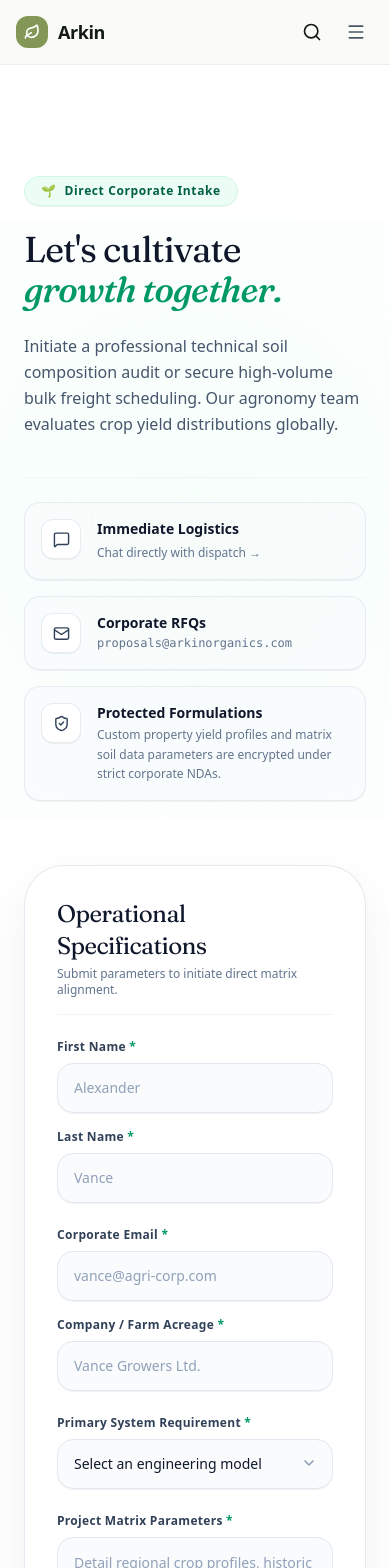
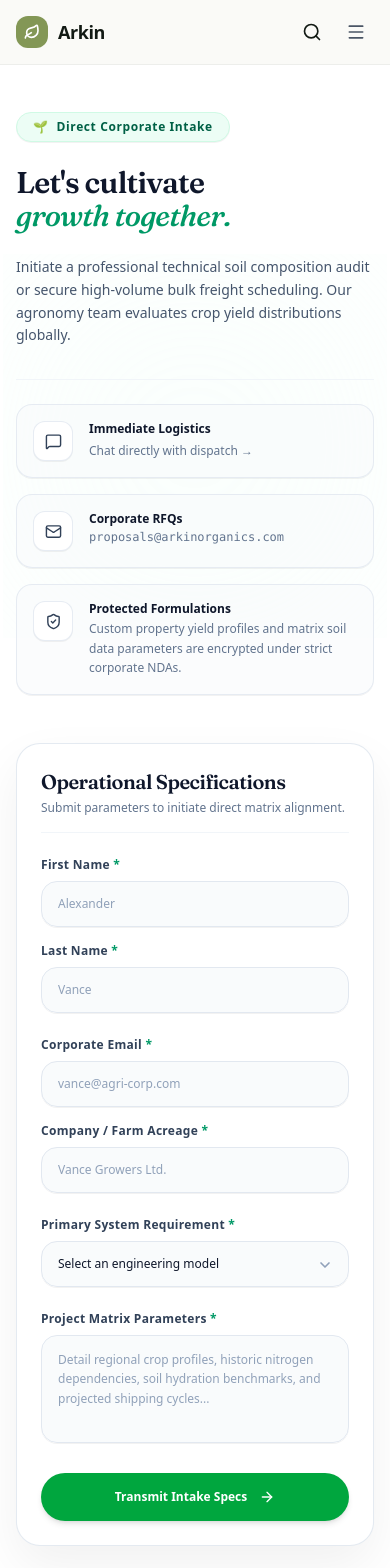
Before and after one commit to kuldeepsharma1/bio-farm, a Next.js app: page /contact-us in a window 390 px wide. Shown: the top 1568 px of the page. Built offline with nearby package versions, Linux system fonts and the light colour scheme; no server answers.

Commit message:
refactor: adjust spacing and typography across multiple components for improved layout and readability

```diff
--- a/src/components/General/Benifits.tsx
+++ b/src/components/General/Benifits.tsx
@@ -37,11 +37,11 @@ const benefits = [
 
 export default function Benefits() {
   return (
-    <section className="bg-[#F7F9F6] px-6 py-20 lg:py-28 lg:px-12 border-t border-[#E4EAE5]">
+    <section className="bg-[#F7F9F6] px-6 py-16 lg:py-28 lg:px-12 border-t border-[#E4EAE5]">
       <div className="mx-auto max-w-6xl">
         {/* Header */}
         <div className="text-center mb-14 lg:mb-18">
-          <h2 className="text-3xl sm:text-4xl md:text-[42px] font-bold tracking-tight text-[#1A2B1C] mb-4">
+          <h2 className="text-3xl sm:text-4xl md:text-[42px] font-semibold tracking-tight text-[#1A2B1C] mb-4">
             Benefits & Results
           </h2>
           <p className="text-[#5A6B5C] max-w-xl mx-auto text-base sm:text-lg leading-relaxed">
--- a/src/components/General/Contact.tsx
+++ b/src/components/General/Contact.tsx
@@ -33,7 +33,7 @@ export default function ContactPage() {
   };
 
   return (
-    <section className="relative min-h-screen bg-white px-6 py-28 lg:px-20 text-slate-900 selection:bg-emerald-500 selection:text-white overflow-hidden" id="contact">
+    <section className="relative min-h-screen bg-white px-4 sm:px-6 lg:px-20  py-12 sm:pb-28 lg:pb-36 text-slate-900 selection:bg-emerald-500 selection:text-white overflow-hidden" id="contact">
 
       {/* Global Font Injection for Fraunces & Inter */}
       <style jsx global>{`
@@ -45,16 +45,16 @@ export default function ContactPage() {
 
       {/* Subtle Organic Background Glow */}
       <div className="pointer-events-none absolute top-1/4 left-1/2 -translate-x-1/2 -translate-y-1/2 flex items-center justify-center overflow-hidden">
-        <div className="h-150 w-150 rounded-full bg-emerald-50/50 blur-[140px]" />
+        <div className="h-96 w-96 sm:h-150 sm:w-150 rounded-full bg-emerald-50/50 blur-[140px]" />
       </div>
 
       <div className="relative z-10 max-w-6xl mx-auto">
 
         {/* Split Grid Layout with Generous Whitespace */}
-        <div className="grid grid-cols-1 lg:grid-cols-12 gap-16 lg:gap-24 items-start">
+        <div className="grid grid-cols-1 lg:grid-cols-12 gap-12 lg:gap-24 items-start">
 
           {/* Left Column: Typography & Corporate Channels */}
-          <div className="lg:col-span-5 lg:sticky lg:top-28 space-y-10">
+          <div className="lg:col-span-5 lg:sticky lg:top-8 space-y-8 lg:space-y-10">
             <div className="space-y-6">
 
               {/* Sprout Badge */}
@@ -64,13 +64,13 @@ export default function ContactPage() {
               </div>
 
               {/* Main Headline in Fraunces Serif */}
-              <h1 className="font-fraunces text-4xl font-normal tracking-tight text-slate-900 sm:text-5xl leading-[1.1]">
+              <h1 className="font-fraunces text-3xl sm:text-4xl lg:text-5xl font-semibold tracking-tight text-slate-900 leading-[1.1]">
                 Let&apos;s cultivate <br />
                 <span className="italic text-emerald-600 font-medium">growth together.</span>
               </h1>
 
               {/* Description */}
-              <p className="text-base text-slate-600 font-normal leading-relaxed max-w-md">
+              <p className="text-sm sm:text-base text-slate-600 font-normal leading-relaxed max-w-md">
                 Initiate a professional technical soil composition audit or secure high-volume bulk freight scheduling. Our agronomy team evaluates crop yield distributions globally.
               </p>
             </div>
@@ -83,13 +83,13 @@ export default function ContactPage() {
                 <div className="flex items-center justify-center w-10 h-10 rounded-xl bg-white text-slate-700 group-hover:text-emerald-600 shadow-2xs transition-all shrink-0 border border-slate-200/80">
                   <MessageSquare size={17} />
                 </div>
-                <div className="flex-1">
-                  <h4 className="text-sm font-semibold text-slate-900">Immediate Logistics</h4>
+                <div className="flex-1 min-w-0">
+                  <h4 className="text-xs sm:text-sm font-semibold text-slate-900">Immediate Logistics</h4>
                   <a
                     href="https://wa.me/yournumber"
                     target="_blank"
                     rel="noopener noreferrer"
-                    className="text-xs text-slate-500 hover:text-emerald-600 font-medium transition-colors inline-flex items-center gap-1 mt-0.5"
+                    className="text-xs text-slate-500 hover:text-emerald-600 font-medium transition-colors inline-flex items-center gap-1 mt-0.5 truncate"
                   >
                     Chat directly with dispatch &rarr;
                   </a>
@@ -101,9 +101,9 @@ export default function ContactPage() {
                 <div className="flex items-center justify-center w-10 h-10 rounded-xl bg-white text-slate-700 shadow-2xs shrink-0 border border-slate-200/80">
                   <Mail size={17} />
                 </div>
-                <div>
-                  <h4 className="text-sm font-semibold text-slate-900">Corporate RFQs</h4>
-                  <p className="text-xs text-slate-500 mt-0.5 font-mono select-all">
+                <div className="min-w-0">
+                  <h4 className="text-xs sm:text-sm font-semibold text-slate-900">Corporate RFQs</h4>
+                  <p className="text-xs text-slate-500 mt-0.5 font-mono select-all truncate">
                     proposals@arkinorganics.com
                   </p>
                 </div>
@@ -115,8 +115,8 @@ export default function ContactPage() {
                   <ShieldCheck size={17} />
                 </div>
                 <div>
-                  <h4 className="text-sm font-semibold text-slate-900">Protected Formulations</h4>
-                  <p className="text-xs text-slate-500 mt-0.5 leading-relaxed">
+                  <h4 className="text-xs sm:text-sm font-semibold text-slate-900">Protected Formulations</h4>
+                  <p className="text-xs text-slate-500 mt-0.5 leading-relaxed font-normal">
                     Custom property yield profiles and matrix soil data parameters are encrypted under strict corporate NDAs.
                   </p>
                 </div>
@@ -125,9 +125,9 @@ export default function ContactPage() {
             </div>
           </div>
 
-          {/* Right Column: Premium Vercel/Linear/Stripe Style Form Card */}
+          {/* Right Column: Premium Form Card */}
           <div className="lg:col-span-7 w-full">
-            <div className="bg-white border border-slate-200/90 shadow-[0_20px_50px_rgba(0,0,0,0.06)] rounded-[2.5rem] p-8 md:p-12 relative overflow-hidden">
+            <div className="bg-white border border-slate-200/90 shadow-[0_20px_50px_rgba(0,0,0,0.06)] rounded-3xl sm:rounded-[2.5rem] p-6 sm:p-10 lg:p-12 relative overflow-hidden">
 
               <AnimatePresence mode="wait">
                 {!isSubmitted ? (
@@ -140,7 +140,7 @@ export default function ContactPage() {
                   >
 
                     <div className="space-y-1 pb-4 border-b border-slate-100">
-                      <h2 className="font-fraunces text-2xl font-normal tracking-tight text-slate-900">
+                      <h2 className="font-fraunces text-xl sm:text-2xl font-semibold tracking-tight text-slate-900">
                         Operational Specifications
                       </h2>
                       <p className="text-xs text-slate-500 font-normal">
@@ -161,7 +161,7 @@ export default function ContactPage() {
                           placeholder="Alexander"
                           value={formData.firstName}
                           onChange={(e) => setFormData({...formData, firstName: e.target.value})}
-                          className="w-full bg-slate-50/80 text-slate-900 placeholder-slate-400 text-sm px-4 py-3.5 rounded-2xl border border-slate-200 focus:outline-none focus:border-slate-900 focus:bg-white transition-all duration-200 shadow-2xs"
+                          className="w-full bg-slate-50/80 text-slate-900 placeholder-slate-400 text-xs sm:text-sm px-4 py-3.5 rounded-2xl border border-slate-200 focus:outline-none focus:border-slate-900 focus:bg-white transition-all duration-200 shadow-2xs font-normal"
                         />
                       </div>
                       <div className="space-y-2">
@@ -175,7 +175,7 @@ export default function ContactPage() {
                           placeholder="Vance"
                           value={formData.lastName}
                           onChange={(e) => setFormData({...formData, lastName: e.target.value})}
-                          className="w-full bg-slate-50/80 text-slate-900 placeholder-slate-400 text-sm px-4 py-3.5 rounded-2xl border border-slate-200 focus:outline-none focus:border-slate-900 focus:bg-white transition-all duration-200 shadow-2xs"
+                          className="w-full bg-slate-50/80 text-slate-900 placeholder-slate-400 text-xs sm:text-sm px-4 py-3.5 rounded-2xl border border-slate-200 focus:outline-none focus:border-slate-900 focus:bg-white transition-all duration-200 shadow-2xs font-normal"
                         />
                       </div>
                     </div>
@@ -193,7 +193,7 @@ export default function ContactPage() {
                           placeholder="vance@agri-corp.com"
                           value={formData.workEmail}
                           onChange={(e) => setFormData({...formData, workEmail: e.target.value})}
-                          className="w-full bg-slate-50/80 text-slate-900 placeholder-slate-400 text-sm px-4 py-3.5 rounded-2xl border border-slate-200 focus:outline-none focus:border-slate-900 focus:bg-white transition-all duration-200 shadow-2xs"
+                          className="w-full bg-slate-50/80 text-slate-900 placeholder-slate-400 text-xs sm:text-sm px-4 py-3.5 rounded-2xl border border-slate-200 focus:outline-none focus:border-slate-900 focus:bg-white transition-all duration-200 shadow-2xs font-normal"
                         />
                       </div>
                       <div className="space-y-2">
@@ -207,7 +207,7 @@ export default function ContactPage() {
                           placeholder="Vance Growers Ltd."
                           value={formData.companyName}
                           onChange={(e) => setFormData({...formData, companyName: e.target.value})}
-                          className="w-full bg-slate-50/80 text-slate-900 placeholder-slate-400 text-sm px-4 py-3.5 rounded-2xl border border-slate-200 focus:outline-none focus:border-slate-900 focus:bg-white transition-all duration-200 shadow-2xs"
+                          className="w-full bg-slate-50/80 text-slate-900 placeholder-slate-400 text-xs sm:text-sm px-4 py-3.5 rounded-2xl border border-slate-200 focus:outline-none focus:border-slate-900 focus:bg-white transition-all duration-200 shadow-2xs font-normal"
                         />
                       </div>
                     </div>
@@ -223,7 +223,7 @@ export default function ContactPage() {
                           required
                           value={formData.serviceRequired}
                           onChange={(e) => setFormData({...formData, serviceRequired: e.target.value})}
-                          className="w-full bg-slate-50/80 text-slate-900 text-sm px-4 py-3.5 rounded-2xl border border-slate-200 focus:outline-none focus:border-slate-900 focus:bg-white transition-all duration-200 appearance-none cursor-pointer pr-10 shadow-2xs"
+                          className="w-full bg-slate-50/80 text-slate-900 text-xs sm:text-sm px-4 py-3.5 rounded-2xl border border-slate-200 focus:outline-none focus:border-slate-900 focus:bg-white transition-all duration-200 appearance-none cursor-pointer pr-10 shadow-2xs font-normal"
                         >
                           <option value="" disabled>Select an engineering model</option>
                           <option value="soil-audit">Technical Biological Soil Mapping Matrix</option>
@@ -249,14 +249,14 @@ export default function ContactPage() {
                         placeholder="Detail regional crop profiles, historic nitrogen dependencies, soil hydration benchmarks, and projected shipping cycles..."
                         value={formData.projectDetails}
                         onChange={(e) => setFormData({...formData, projectDetails: e.target.value})}
-                        className="w-full bg-slate-50/80 text-slate-900 placeholder-slate-400 text-sm px-4 py-3.5 rounded-2xl border border-slate-200 focus:outline-none focus:border-slate-900 focus:bg-white transition-all duration-200 resize-none leading-relaxed shadow-2xs"
+                        className="w-full bg-slate-50/80 text-slate-900 placeholder-slate-400 text-xs sm:text-sm px-4 py-3.5 rounded-2xl border border-slate-200 focus:outline-none focus:border-slate-900 focus:bg-white transition-all duration-200 resize-none leading-relaxed shadow-2xs font-normal"
                       />
                     </div>
 
-                    {/* Submit Action Button (Black filled changing to emerald on hover, Linear style) */}
+                    {/* Submit Action Button */}
                     <button
                       type="submit"
-                      className="w-full group flex items-center justify-center gap-3 px-8 py-4 bg-slate-900 hover:bg-emerald-600 text-white rounded-full text-sm font-semibold transition-all duration-300 cursor-pointer mt-6 shadow-md hover:shadow-lg hover:-translate-y-0.5"
+                      className="w-full group flex items-center justify-center gap-3 py-4 bg-green-600 hover:bg-green-500 text-white rounded-full text-xs sm:text-sm font-semibold transition-all duration-300 cursor-pointer mt-6 shadow-md hover:shadow-lg hover:-translate-y-0.5 active:scale-95"
                     >
                       <span>Transmit Intake Specs</span>
                       <ArrowRight size={16} className="transition-transform duration-200 group-hover:translate-x-1" />
@@ -269,14 +269,14 @@ export default function ContactPage() {
                     key="success-prompt"
                     initial={{ opacity: 0, scale: 0.98 }}
                     animate={{ opacity: 1, scale: 1 }}
-                    className="text-center py-20 space-y-6"
+                    className="text-center py-16 sm:py-20 space-y-6"
                   >
                     <div className="mx-auto flex items-center justify-center w-16 h-16 rounded-2xl bg-emerald-50 text-emerald-600 border border-emerald-100 shadow-inner">
                       <Check size={26} strokeWidth={3} />
                     </div>
                     <div className="space-y-3 max-w-md mx-auto">
-                      <h3 className="font-fraunces text-2xl font-normal tracking-tight text-slate-900">Specifications Ingested</h3>
-                      <p className="text-sm text-slate-600 leading-relaxed font-normal">
+                      <h3 className="font-fraunces text-xl sm:text-2xl font-semibold tracking-tight text-slate-900">Specifications Ingested</h3>
+                      <p className="text-xs sm:text-sm text-slate-600 leading-relaxed font-normal">
                         Thank you. Your agricultural baseline benchmarks have been safely logged. A logistics agronomist will examine the environmental terrain framework and reply within 2 corporate hours.
                       </p>
                     </div>
@@ -284,7 +284,7 @@ export default function ContactPage() {
                     <div className="pt-4">
                       <button
                         onClick={handleReset}
-                        className="inline-flex items-center justify-center gap-2 px-6 py-3 rounded-full border border-slate-200 bg-slate-50 text-xs font-semibold uppercase tracking-wider text-slate-700 hover:bg-emerald-50 hover:border-emerald-300 hover:text-emerald-900 transition-all duration-200 cursor-pointer shadow-2xs"
+                        className="inline-flex items-center justify-center gap-2 px-6 py-3 rounded-full border border-slate-200 bg-slate-50 text-xs font-semibold uppercase tracking-wider text-slate-700 hover:bg-emerald-50 hover:border-emerald-300 hover:text-emerald-900 transition-all duration-200 cursor-pointer shadow-2xs active:scale-95"
                       >
                         <RefreshCcw size={13} />
                         Submit Another Request
--- a/src/components/General/Faq.tsx
+++ b/src/components/General/Faq.tsx
@@ -44,7 +44,7 @@ export default function FaqPage() {
   };
 
   return (
-    <main className="min-h-screen bg-slate-50/50 text-slate-900 px-4 py-20 md:py-28 font-sans selection:bg-slate-900 selection:text-white">
+    <main className="min-h-screen bg-slate-50/50 text-slate-900 px-4 py-16 md:py-28 font-sans selection:bg-slate-900 selection:text-white">
       <div className="max-w-4xl mx-auto">
 
         {/* Typographic Hero Group */}
--- a/src/components/General/process.tsx
+++ b/src/components/General/process.tsx
@@ -10,7 +10,7 @@ import {
 
 export default function Process() {
   return (
-  <section className="bg-[#1A5F2A] text-white font-sans overflow-hidden relative pt-14 sm:pt-16 pb-16 sm:pb-24">
+  <section className="bg-[#1A5F2A] text-white font-sans overflow-hidden relative pt-10 sm:pt-16 pb-16 sm:pb-24">
       <div className="max-w-7xl mx-auto px-4 sm:px-6 lg:px-12">
         {/* Top Header & Image */}
         <div className="grid grid-cols-1 lg:grid-cols-12 gap-8 lg:gap-14 items-center mb-16 sm:mb-20">
@@ -21,7 +21,7 @@ export default function Process() {
               <span>WORK PROCESS</span>
             </div>
 
-            <h2 className="text-2xl sm:text-3xl lg:text-[40px] font-bold tracking-tight text-white/95 leading-[1.2]">
+            <h2 className="text-2xl sm:text-3xl lg:text-[40px] font-semibold tracking-tight text-white/95 leading-[1.2]">
               Our Simple and
               <br className="hidden sm:block" />
               Effective Organic
```
Also changed, not shown: src/components/General/HomePage.tsx (+24 -24 lines).
